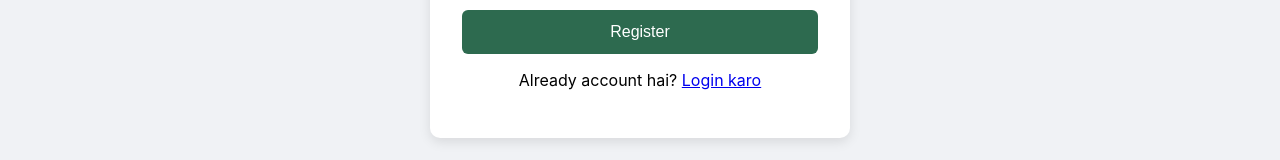
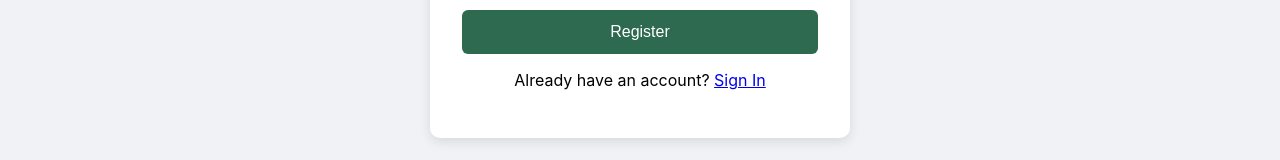
Before and after one commit to kunalpaunikar/evyatra-frontend, a React (Create React App) app: page /register in a window 1280 px wide. Shown: the part 620-780 px from the top of the page. Built offline with nearby package versions, Linux system fonts and the light colour scheme; no server answers.

Commit message:
Fix: change Hindi text to English

```diff
--- a/src/pages/Register.js
+++ b/src/pages/Register.js
@@ -31,7 +31,7 @@
 
         // Name
         if (!form.name.trim()) {
-            newErrors.name = 'Name required hai';
+            newErrors.name = 'Name is require';
         }
 
         // Email — sirf @gmail.com
@@ -171,8 +171,8 @@
                 </form>
 
                 <p style={{ marginTop: '1rem', textAlign: 'center' }}>
-                    Already account hai?{' '}
-                    <Link to="/login">Login karo</Link>
+                Already have an account?{' '}
+                <Link to="/login">Sign In</Link>
                 </p>
             </div>
         </div>
```
